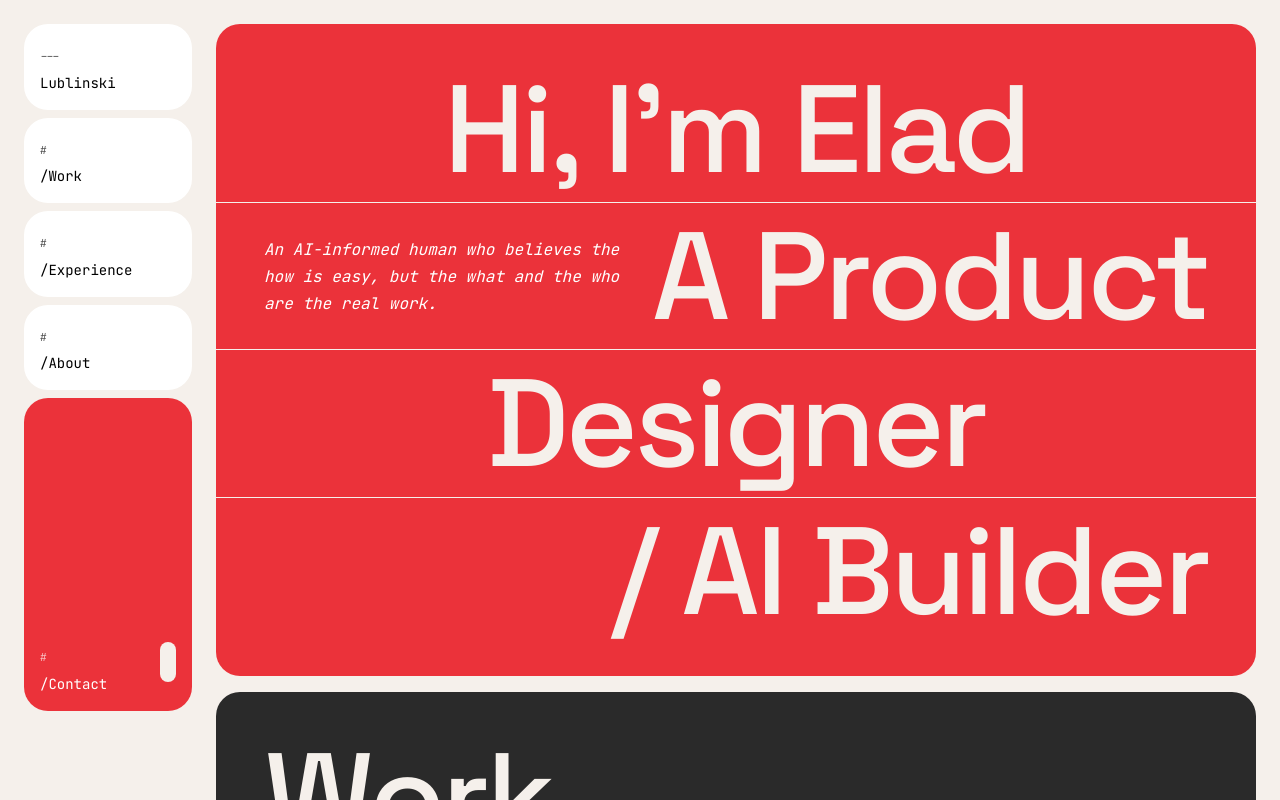
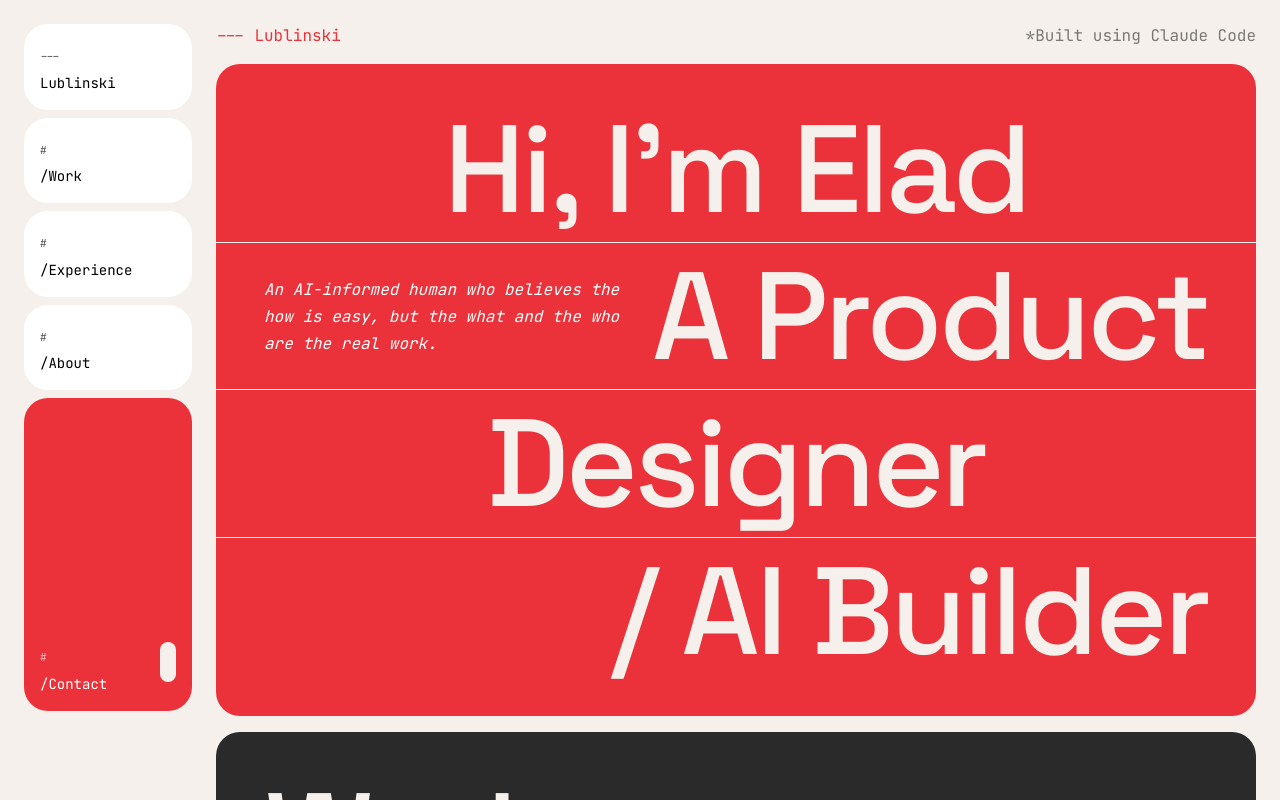
Before and after one commit to lublinski-code/elad-portfolio, a Next.js app: page / in a window 1280 px wide. Shown: the top 800 px of the page. Built offline with nearby package versions, Linux system fonts and the light colour scheme.

Commit message:
Add page header crediting build with Claude Code

```diff
--- a/src/app/page.tsx
+++ b/src/app/page.tsx
@@ -1,3 +1,4 @@
+import Header from "@/components/sections/header";
 import Hi from "@/components/sections/hi";
 import Work from "@/components/sections/work";
 import Experience from "@/components/sections/experience";
@@ -23,6 +24,7 @@ export default function Home() {
         style={{ background: "var(--cream)" }}
       >
         <div className="flex flex-col gap-[8px] md:gap-[16px]">
+          <Header />
           <Hi />
           <Work />
           <Experience />
--- /dev/null
+++ b/src/components/sections/header.tsx
@@ -0,0 +1,20 @@
+export default function Header() {
+  return (
+    <header className="px-[24px] md:px-0">
+      <div className="flex flex-row items-start justify-between gap-[16px]">
+        <p
+          className="font-mono font-medium text-[16px] leading-normal"
+          style={{ color: "var(--cherry)" }}
+        >
+          --- Lublinski
+        </p>
+        <p
+          className="font-mono font-normal text-[16px] leading-normal text-right shrink-0"
+          style={{ color: "rgba(0,0,0,0.5)" }}
+        >
+          *Built using Claude Code
+        </p>
+      </div>
+    </header>
+  );
+}
```
